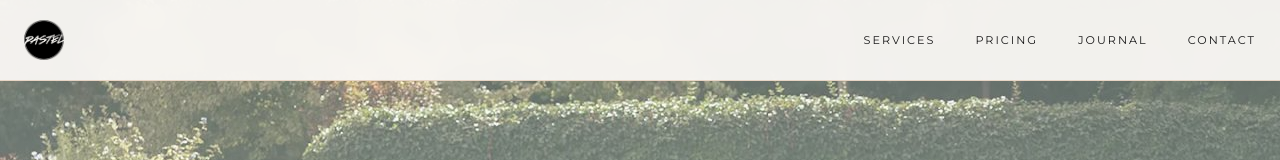
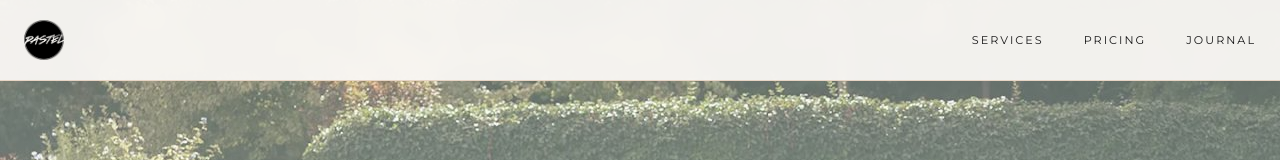
Before and after one commit to professorfalken1942-hash/pastel, a Next.js app: page / in a window 1280 px wide. Shown: the top 160 px of the page. Built offline with nearby package versions, Linux system fonts and the light colour scheme.

Commit message:
Hide contact page

```diff
--- a/src/components/layout/Footer.tsx
+++ b/src/components/layout/Footer.tsx
@@ -26,7 +26,7 @@ export default function Footer() {
       </span>
 
       <nav style={{ display: "flex", gap: "2rem", alignItems: "center" }}>
-        {["/services", "/pricing", "/blog", "/contact"].map((href) => (
+        {["/services", "/pricing", "/blog"].map((href) => (
           <Link key={href} href={href} style={{
             fontFamily: "var(--font-sans)",
             fontSize: "0.65rem",
--- a/src/components/layout/Nav.tsx
+++ b/src/components/layout/Nav.tsx
@@ -8,7 +8,6 @@ const links = [
   { href: "/services", label: "Services" },
   { href: "/pricing", label: "Pricing" },
   { href: "/blog", label: "Journal" },
-  { href: "/contact", label: "Contact" },
 ];
 
 export default function Nav() {
```
Also changed, not shown: src/app/.contact/layout.tsx (renamed from src/app/contact/layout.tsx), src/app/.contact/page.tsx (renamed from src/app/contact/page.tsx).
